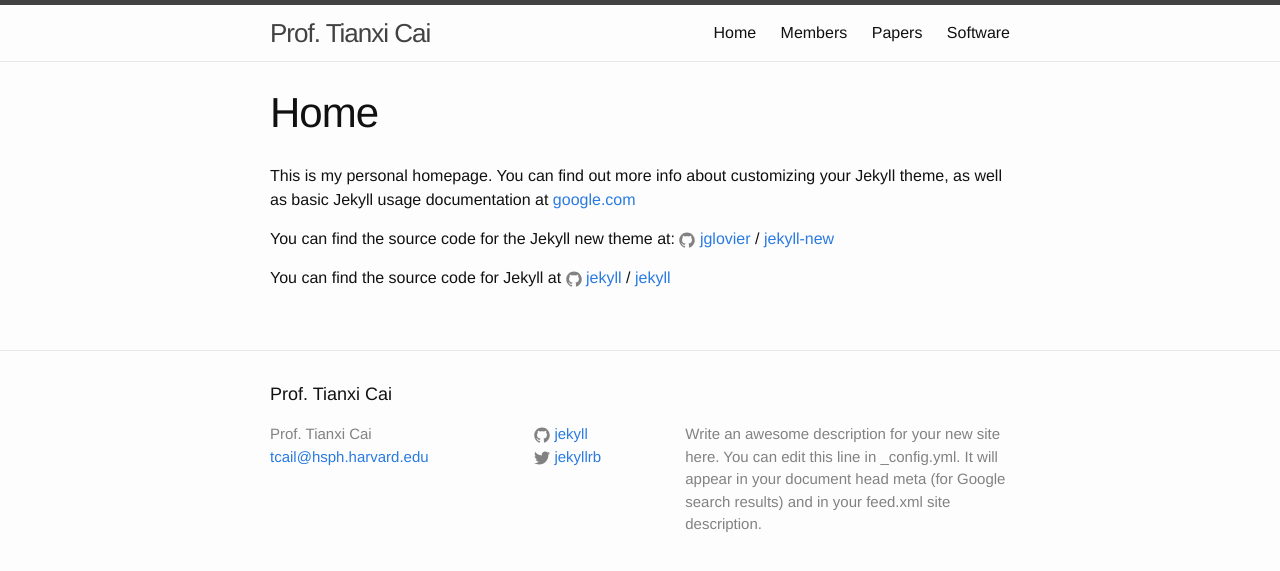
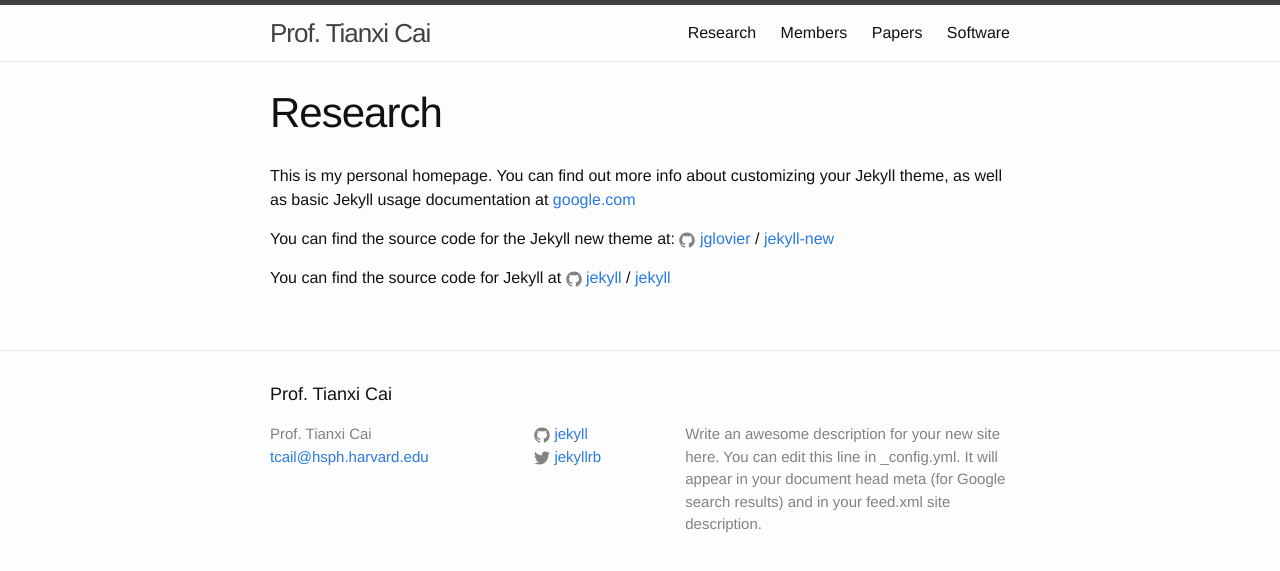
Before and after one commit to Xuanmengcai/Xuanmengcai-github-io, a Jekyll site: the page built from home.md, in a window 1280 px wide. Shown: the top 571 px of the page. Built offline with Jekyll 4.4.1, drawn with Linux system fonts in a browser that asks for light colours.

Commit message:
Update home.md

```diff
--- a/home.md
+++ b/home.md
@@ -1,7 +1,7 @@
 ---
 layout: page
-title: Home
-permalink: /home/
+title: Research
+permalink: /research/
 ---
 
 This is my personal homepage. You can find out more info about customizing your Jekyll theme, as well as basic Jekyll usage documentation at [google.com](http://google.com/)
```
